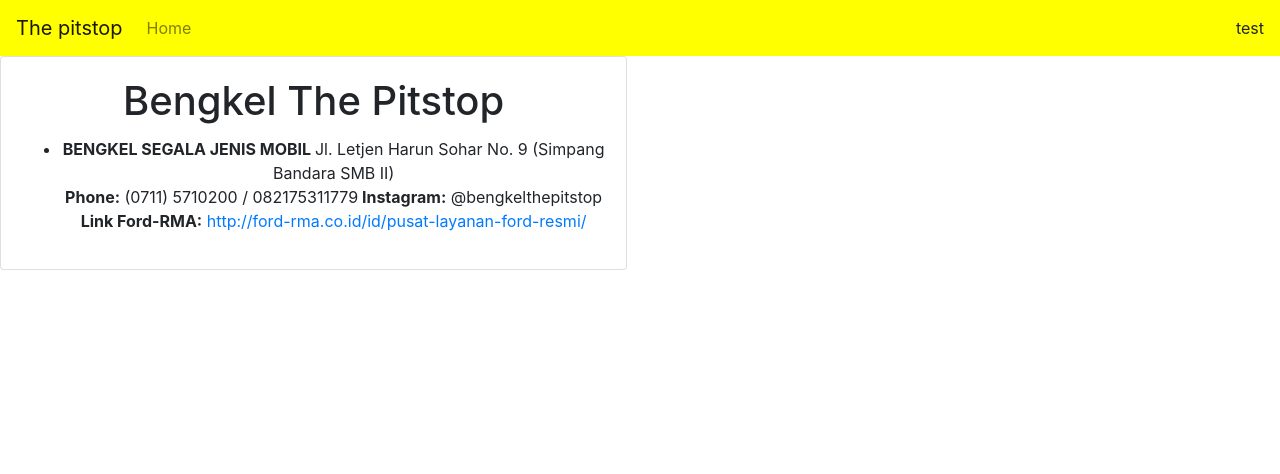
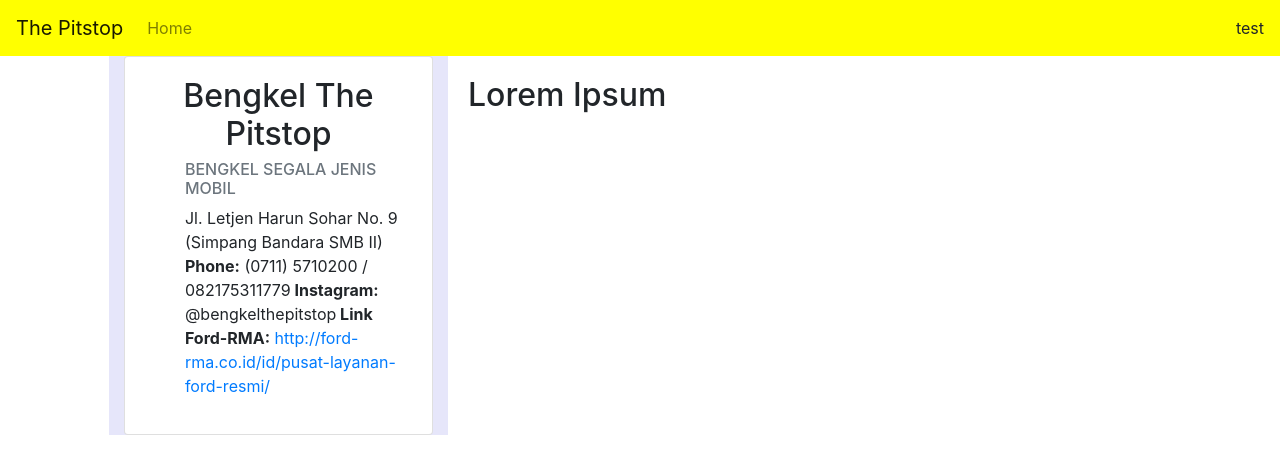
Before and after one commit to jeremykane/pitstop-plg, a React (Create React App) app in the folder bengkel-the-pitstop/: page / in a window 1280 px wide. Shown: the top 474 px of the page. Built offline with nearby package versions, Linux system fonts and the light colour scheme.

Commit message:
Added different style class for home component and tried to apply grid but nor working yet

```diff
--- a/bengkel-the-pitstop/src/App.css
+++ b/bengkel-the-pitstop/src/App.css
@@ -1,3 +1,4 @@
+
 .App {
   min-height: 100vh;
   text-align: center;
@@ -37,8 +38,11 @@
     transform: rotate(360deg);
   }
 }
-
-.content {width:90%; margin-left:auto; margin-right:auto; }
+.container{
+  width:80%!important;
+}
+.content {
+  width:90%; margin-left:auto; margin-right:auto; }
 
 /*Small devices (landscape phones, 576px and up)*/
 
--- a/bengkel-the-pitstop/src/App.js
+++ b/bengkel-the-pitstop/src/App.js
@@ -1,4 +1,3 @@
-import logo from "./logo.svg";
 import "./App.css";
 import { BrowserRouter as Router, Route, Switch } from "react-router-dom";
 import HomeComponent from "./components/HomeComponent";
--- a/bengkel-the-pitstop/src/components/HomeComponent.jsx
+++ b/bengkel-the-pitstop/src/components/HomeComponent.jsx
@@ -1,4 +1,5 @@
 import React, { Component } from "react";
+import "../styles/HomeComponentStyling.css"
 
 class HomeComponent extends Component {
 
@@ -14,34 +15,45 @@
     render () {
 
         return (
+          <div className = "row">
             <div className = "content">
+              <div className = "row">
+                <div className = "col-6">
                   <div className = "card">
                     <div className = "card-body">
-                  <h1 className = "card-title"> Bengkel The Pitstop </h1>
+                      <h2 className = "card-title"> Bengkel The Pitstop </h2>
                       <ul>
-                    <li>
                         <div>
                           <p className = "card-text">
-                          <strong> BENGKEL SEGALA JENIS MOBIL </strong>
+                            <h6 className="card-subtitle mb-2 text-muted">BENGKEL SEGALA JENIS MOBIL</h6>
                             <span> Jl. Letjen Harun Sohar No. 9 (Simpang Bandara SMB II) </span>
                           </p>
                         </div>
-
                         <div>
                           <p className = "card-text">
                             <span>
                               <strong> Phone:</strong> (0711) 5710200 / 082175311779
                               <strong> Instagram:</strong> @bengkelthepitstop
                               <strong> Link Ford-RMA:</strong> <a href="http://ford-rma.co.id/id/pusat-layanan-ford-resmi/">http://ford-rma.co.id/id/pusat-layanan-ford-resmi/</a>
-
                             </span>
                           </p>
                         </div>
-                    </li>
                       </ul>
                     </div>
                   </div>
                 </div>
+                <div classname = "col-8">
+                <div className = "card2">
+                    <div className = "card-body">
+                      <h2 className = "card-title"> Lorem Ipsum</h2>
+
+                    </div>
+                  </div>
+                </div>
+              </div>
+            </div>
+          </div>
+
         )}
 }
 export default HomeComponent;
--- a/bengkel-the-pitstop/src/components/shared-components/HeaderComponent.jsx
+++ b/bengkel-the-pitstop/src/components/shared-components/HeaderComponent.jsx
@@ -17,7 +17,7 @@
         return (
             <header>
                 <Navbar variant="light" className="nav-bar">
-                    <Navbar.Brand href="/home">The pitstop</Navbar.Brand>
+                    <Navbar.Brand href="/home">The Pitstop</Navbar.Brand>
                     <Nav className="mr-auto" >
                       <Nav.Link href="/home" className="nav-bar-button">Home</Nav.Link>
                     </Nav>
--- /dev/null
+++ b/bengkel-the-pitstop/src/styles/HomeComponentStyling.css
@@ -0,0 +1,8 @@
+.card-text{
+    text-align:left;
+}
+
+.col-6{
+    min-width:40%;
+    background-color:lavender;
+}
```
Lines whose indentation alone changed are shown as unchanged.
